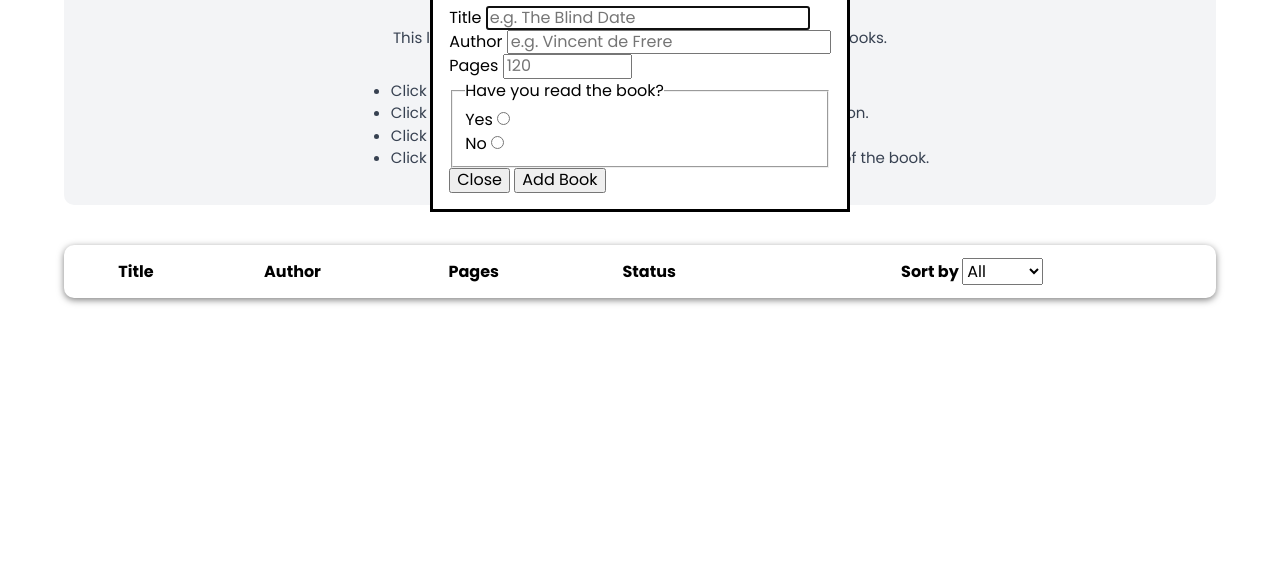
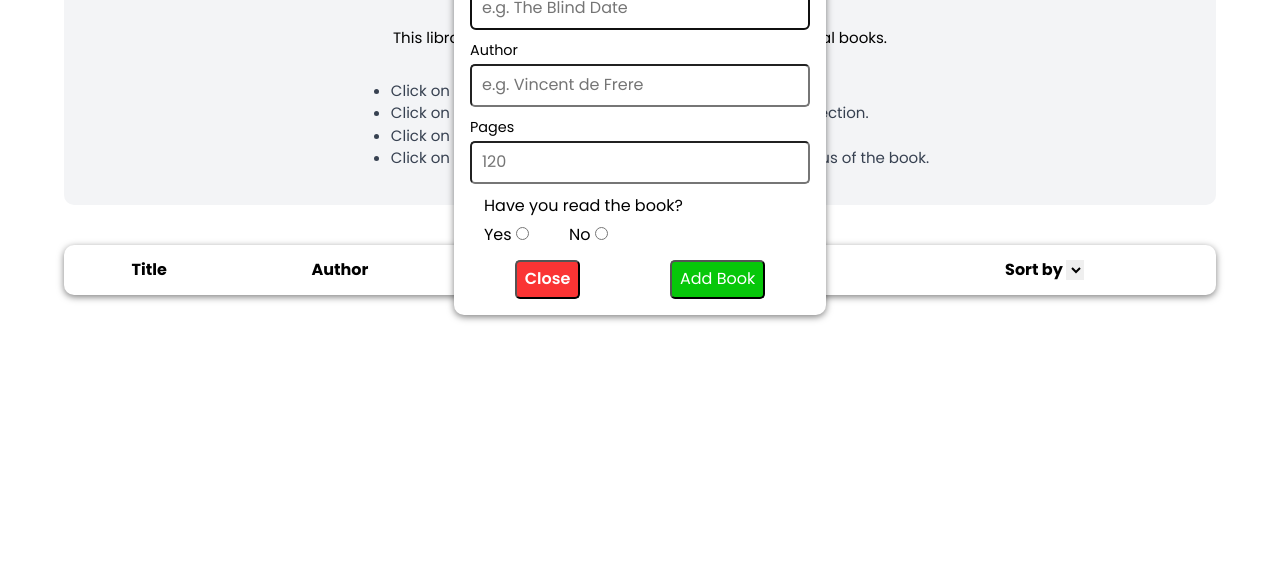
Before and after one commit to Heart-n-Soul/personal-library, a website: page index.html in a window 1280 px wide. Shown: the part 180-756 px from the top of the page. Drawn offline with nearby package versions, Linux system fonts and the light colour scheme.

Commit message:
add styles for form dialog

```diff
--- a/style.css
+++ b/style.css
@@ -20,6 +20,12 @@
   --cl-light-blk: rgb(55, 65, 81);
   --bg-cl-ash: #f3f4f6;
   --white: #fff;
+  --green-btn:#07c70a;
+  --green-hover:
+  #067e08;
+  --red: #fa3434;
+  --red-hover: #b50000;
+
   font-size: 16px;
 }
 
@@ -68,6 +74,82 @@
   align-items: center;
 }
 
+
+/* Dialog and form styling */
+
+dialog{
+  border: none;
+  border-radius: 10px;
+  box-shadow: var(--box-shadow-blk);
+}
+
+
+
+.form-header{
+  display: flex;
+  justify-content: center;
+  margin-top: -20px;
+}
+
+.input-wrapper{
+  display: flex;
+  flex-direction: column;
+  gap:3px
+}
+
+.input-wrapper label{
+  font-size: 0.9rem;
+}
+
+input{
+  border-radius: 5px;
+  padding: 10px;
+  margin-bottom: 10px;
+}
+
+
+fieldset{
+  border: none;
+}
+
+.radio-wrapper{
+  display: flex;
+  gap: 40px;
+}
+
+
+.form-btn-wrapper{
+  display: flex;
+  justify-content: space-around;
+}
+
+.btn-form{
+  border-radius: 5px;
+  padding: 8px;
+  cursor: pointer;
+}
+
+.btn-close-form{
+  background-color: var(--red);
+  color:var(--white);
+  font-weight: 600;
+}
+
+.btn-close-form:hover{
+  background-color: var(--red-hover);
+}
+
+.btn-add-book{
+  background-color: var(--green-btn);
+  color: var(--white);
+}
+
+.btn-add-book:hover{
+  background-color: var(--green-hover);
+}
+
+
+
 .info-container {
   background-color: var(--bg-cl-ash);
   width: 90%;
@@ -77,7 +159,7 @@
 
 .info-div-wrapper p {
   margin-top: -5px;
-  color: var(--cl-light-blk);
+  color: var(--cl-light-bl);
 }
 
 .info-div-wrapper {
@@ -108,12 +190,19 @@ em {
   margin-bottom: 50px;
   box-shadow: var(--box-shadow-blk);
 }
-/* select {
+
+select {
   width: 18px;
   height: 20px;
   outline: none;
   border: none;
-} */
+}
+
+
+
+tbody{
+  color: var(--cl-light-blk);
+}
 
 /* select:focus {
   box-shadow: 0 0 5px rgba(0, 123, 255, 0.5);
```
